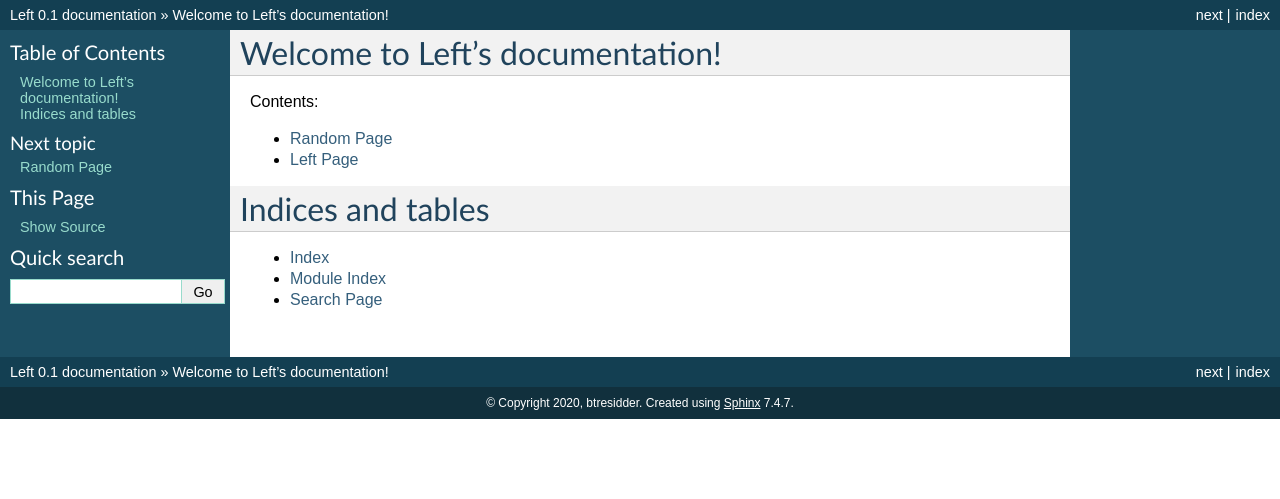
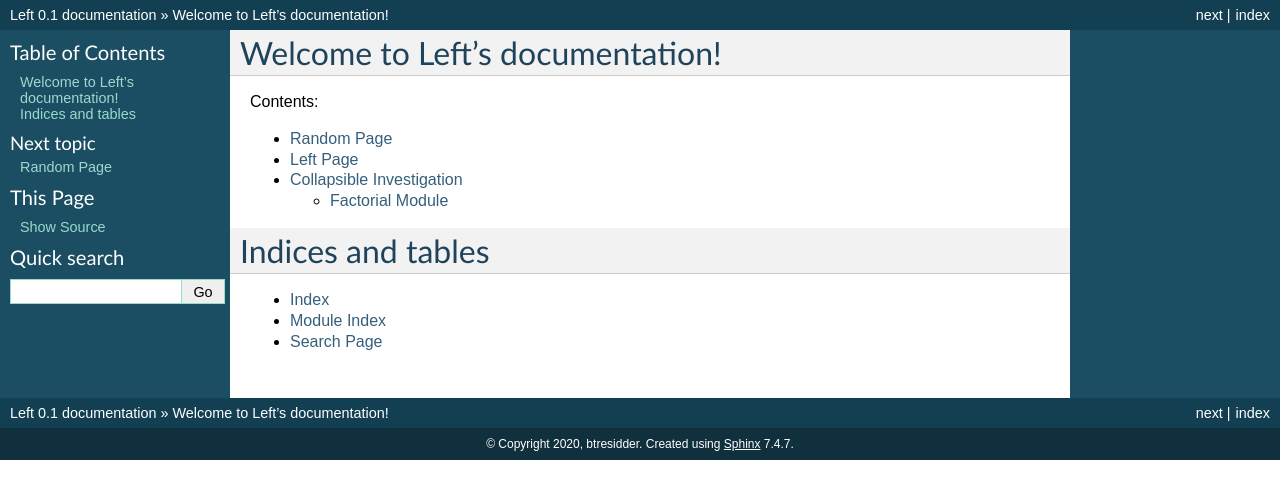
Before and after one commit to btresidder/Left, a Sphinx documentation site: the page built from project/docs/index.rst, in a window 1280 px wide. Shown: the top 499 px of the page. Built offline with Sphinx 7.4.7, drawn with Linux system fonts in a browser that asks for light colours; pages that are not in the unit, such as notebooks, are missing from menus; part of the change alters nothing that is shown.

```diff
--- a/project/docs/extensions/sphinxcollapsible.py
+++ b/project/docs/extensions/sphinxcollapsible.py
@@ -70,11 +70,17 @@ def depart_col_html(self, node):
     code = """</details>"""
     self.body.append(code)
 
+def build_type(app):
+    print("builder is: ")
+    print(app.builder)
+    print("done")
+
 # Setups up directives and nodes
 def setup(app):
     app.add_directive("collapsible", Collapsible)
     app.add_node(start, html=(visit_collapsible_html, depart_collapsible_html))
     app.add_node(finish, html=(visit_col_html, depart_col_html))
+    app.connect('builder-inited', build_type)
 
     return {
         'version': '0.1',
--- a/project/docs/index.rst
+++ b/project/docs/index.rst
@@ -14,6 +14,7 @@ Contents:
 
    randompage
    left
+   collapsible
 
 
 Indices and tables
```
